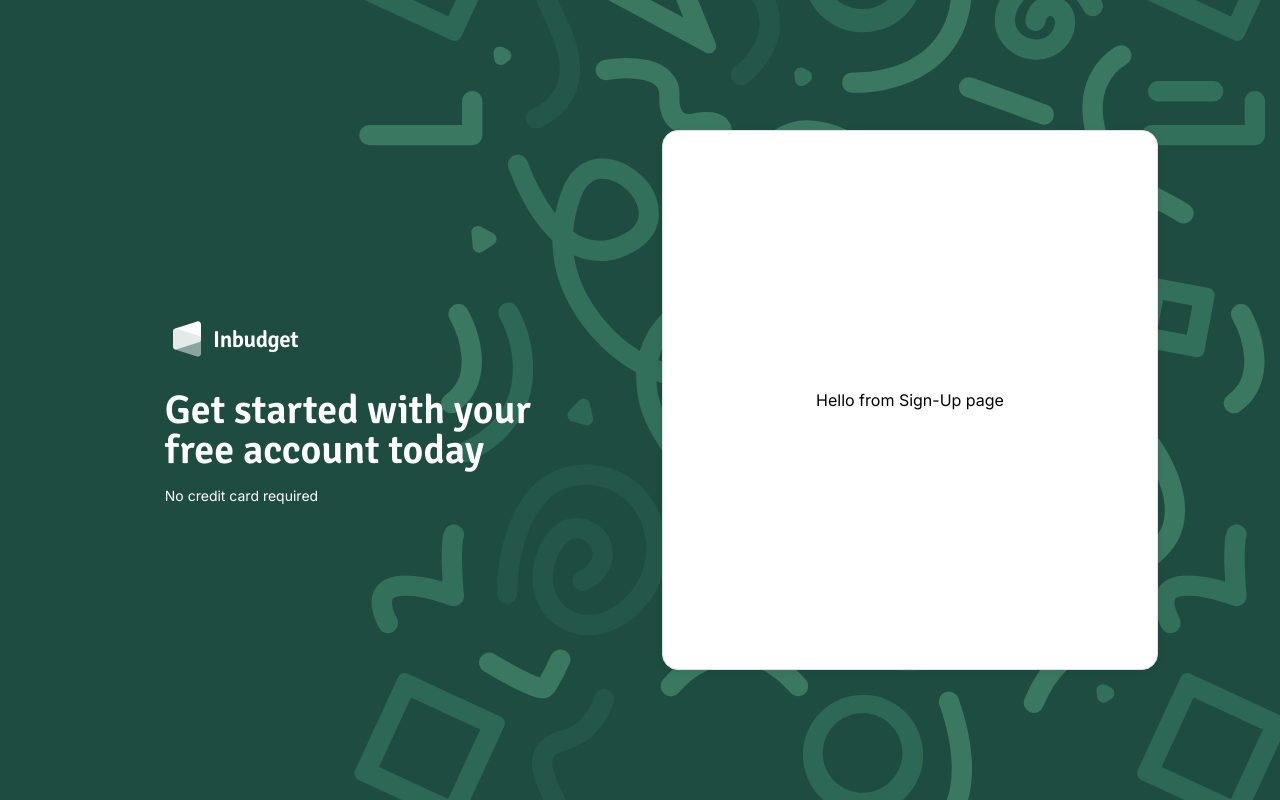
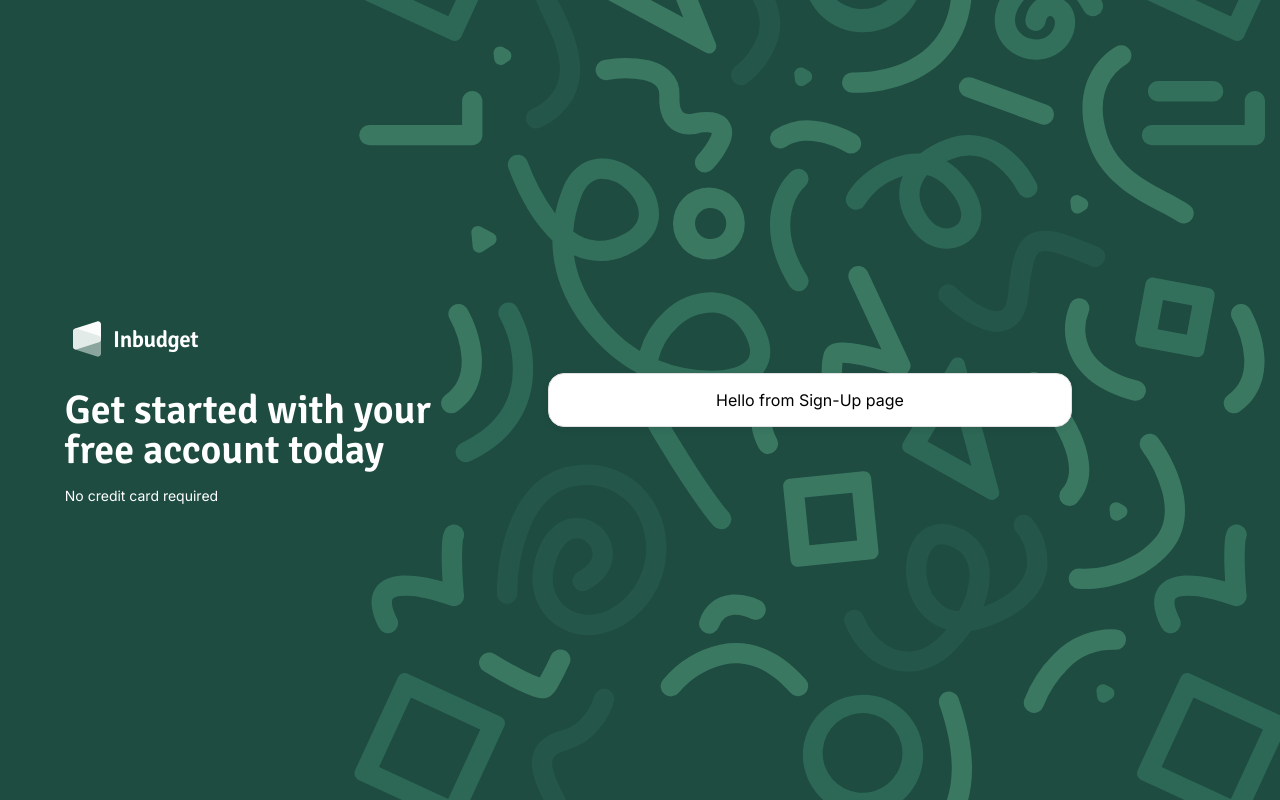
Before and after one commit to intive/patronage2023-js, a Next.js app in the folder apps/web/: page /sign-up in a window 1280 px wide. Built offline with nearby package versions, Linux system fonts and the light colour scheme.

Commit message:
fix: sign-in layout fixes

```diff
--- a/apps/web/app/(regflow)/layout.tsx
+++ b/apps/web/app/(regflow)/layout.tsx
@@ -47,7 +47,7 @@ export default function RegFlowLayout({ children }: LayoutProps) {
   };
 
   return (
-    <Background>
+    <BackgroundFlex>
       <PageContainerStyled>
         <ContentStyled>
           <SectionStyled>
@@ -60,26 +60,31 @@ export default function RegFlowLayout({ children }: LayoutProps) {
           </FormWrapperStyled>
         </ContentStyled>
       </PageContainerStyled>
-    </Background>
+    </BackgroundFlex>
   );
 }
 
+const BackgroundFlex = styled(Background)`
+  display: flex;
+`;
+
 const PageContainerStyled = styled.div`
-  height: 100%;
+  min-height: 100%;
+  display: flex;
+  width: 100%;
   @media ${device.desktop} {
-    margin: 0 auto;
     max-width: 1080px;
   }
 `;
 
 const ContentStyled = styled.div`
-  height: 100%;
+  width: 100%;
   display: flex;
   flex-direction: column;
+  align-items: center;
 
   @media ${device.desktop} {
     flex-direction: row;
-    margin: 0 auto;
   }
 `;
 
@@ -100,16 +105,10 @@ const SectionStyled = styled.div`
 
 const FormWrapperStyled = styled.div`
   overflow-x: auto;
-  height: 100%;
   padding: 8px;
 
   @media ${device.desktop} {
     width: 50%;
-    min-height: 100%;
-    padding: 12% 2%;
-  }
-  @media ${device.desktopLowHeight} {
-    padding: 2% 2%;
   }
 `;
 
@@ -140,5 +139,4 @@ const ParagraphStyled = styled.p`
 
 const CustomCard = styled(Card)`
   padding: 1em;
-  min-height: 100%;
 `;
--- a/packages/ui/Background/index.tsx
+++ b/packages/ui/Background/index.tsx
@@ -6,9 +6,13 @@ export const Background = ({
   children,
   withoutPattern = false,
   bgColor = "#1e4c40",
+  className,
 }: BackgroundProps) => {
   return (
-    <BackgroundStyled bgColor={bgColor} withoutPattern={withoutPattern}>
+    <BackgroundStyled
+      bgColor={bgColor}
+      withoutPattern={withoutPattern}
+      className={className}>
       {children}
     </BackgroundStyled>
   );
@@ -20,7 +24,7 @@ export type BackgroundProps = {
 } & React.HTMLProps<HTMLDivElement>;
 
 export const BackgroundStyled = styled.div<BackgroundProps>`
-  height: 100vh;
+  min-height: 100%;
   background-position: top 168px center;
   background-repeat: no-repeat;
   background-color: ${({ bgColor }) => bgColor};
```
Also changed, not shown: apps/web/app/(regflow)/sign-in/page.tsx (+14 -15 lines), apps/web/app/Buttons.tsx (deleted, +0 -27 lines), apps/web/app/ErrorDemo.tsx (deleted, +0 -25 lines).
